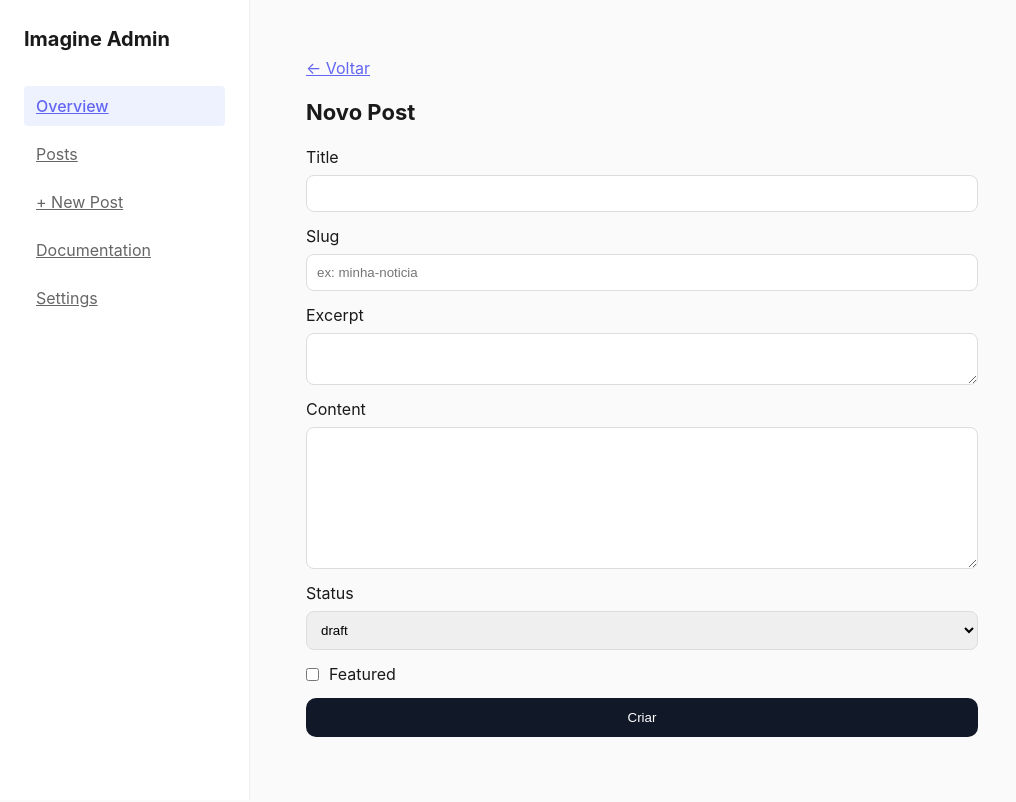
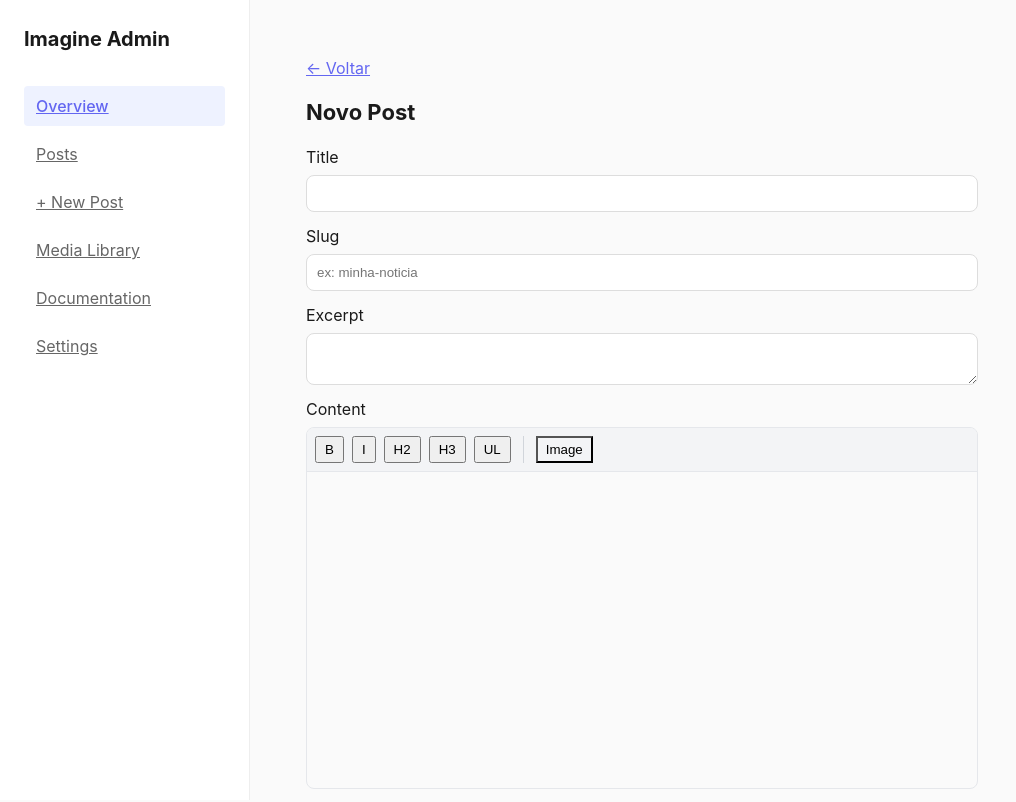
Before and after one commit to jpsette/imagineclub, a Next.js app in the folder apps/admin/: page /posts/new in a window 1280 px wide. Shown: the top 802 px of the page, without its empty margins (0-1016 px from the left). Built offline with nearby package versions, Linux system fonts and the light colour scheme; no server answers.

Commit message:
feat(admin): rich text editor with image upload

```diff
--- a/apps/admin/src/app/docs/page.tsx
+++ b/apps/admin/src/app/docs/page.tsx
@@ -5,8 +5,6 @@ import { marked } from 'marked';
 async function getDocContent(filename: string) {
     // Security: only allow reading from allowed paths in docs
     const docsDir = path.resolve(process.cwd(), '../../docs');
-    // Fallback to reading from local README if needed
-    const allowedFiles = ['design-system.md', 'README.md', 'MONOREPO.md', 'UI_RULES.md'];
 
     // Note: specific mapping for project root files
     let filePath;
@@ -19,7 +17,7 @@ async function getDocContent(filename: string) {
     try {
         const content = fs.readFileSync(filePath, 'utf8');
         return marked(content);
-    } catch (err) {
+    } catch {
         return '<h1>Document not found</h1><p>The requested document could not be loaded.</p>';
     }
 }
--- a/apps/admin/src/app/layout.tsx
+++ b/apps/admin/src/app/layout.tsx
@@ -53,6 +53,12 @@ export default function RootLayout({
               </li>
 
               <li style={{ marginBottom: "8px" }}>
+                <a href="/media" style={{ display: "block", padding: "8px 12px", borderRadius: "4px", color: "#666" }}>
+                  Media Library
+                </a>
+              </li>
+
+              <li style={{ marginBottom: "8px" }}>
                 <a href="/docs" style={{ display: "block", padding: "8px 12px", borderRadius: "4px", color: "#666" }}>
                   Documentation
                 </a>
--- a/apps/admin/src/app/posts/new/page.tsx
+++ b/apps/admin/src/app/posts/new/page.tsx
@@ -1,7 +1,13 @@
+"use client";
+
 import Link from 'next/link';
 import { createPost } from '../actions';
+import { useState } from 'react';
+import RichTextEditor from '../../../components/RichTextEditor';
 
 export default function NewPostPage() {
+  const [content, setContent] = useState('');
+
   return (
     <div style={{ padding: 24, maxWidth: 720 }}>
       <div style={{ marginBottom: 16 }}>
@@ -28,7 +34,10 @@ export default function NewPostPage() {
 
         <label style={{ display: 'grid', gap: 6 }}>
           <span>Content</span>
-          <textarea name="content" rows={8} style={{ padding: 10, border: '1px solid #ddd', borderRadius: 8 }} />
+          {/* Hidden input to pass content to server action */}
+          <input type="hidden" name="content" value={content} />
+          {/* Editor */}
+          <RichTextEditor content={content} onChange={setContent} />
         </label>
 
         <label style={{ display: 'grid', gap: 6 }}>
--- /dev/null
+++ b/apps/admin/src/components/RichTextEditor.tsx
@@ -0,0 +1,146 @@
+"use client";
+
+import { useEditor, EditorContent } from '@tiptap/react';
+import StarterKit from '@tiptap/starter-kit';
+import ImageExtension from '@tiptap/extension-image';
+import { useCallback, useRef, useState } from 'react';
+
+// Use NEXT_PUBLIC_API_URL for upload
+const API_BASE = process.env.NEXT_PUBLIC_API_URL || "https://api.imagine.club";
+
+interface RichTextEditorProps {
+    content?: string;
+    onChange?: (html: string) => void;
+}
+
+export default function RichTextEditor({ content = '', onChange }: RichTextEditorProps) {
+    const fileInputRef = useRef<HTMLInputElement>(null);
+    const [uploading, setUploading] = useState(false);
+
+    const editor = useEditor({
+        extensions: [
+            StarterKit,
+            ImageExtension,
+        ],
+        content: content,
+        onUpdate: ({ editor }) => {
+            onChange?.(editor.getHTML());
+        },
+        editorProps: {
+            attributes: {
+                class: 'prose prose-sm sm:prose lg:prose-lg xl:prose-2xl focus:outline-none min-h-[150px] p-4 border rounded-md',
+                style: 'min-height: 300px;'
+            },
+        },
+    });
+
+    const addImage = useCallback(() => {
+        fileInputRef.current?.click();
+    }, []);
+
+    const handleFileChange = async (e: React.ChangeEvent<HTMLInputElement>) => {
+        if (!e.target.files?.length) return;
+        const file = e.target.files[0];
+        setUploading(true);
+
+        try {
+            const formData = new FormData();
+            formData.append('file', file);
+
+            // Upload to API
+            const res = await fetch(`${API_BASE}/cms/assets/upload`, {
+                method: 'POST',
+                body: formData,
+            });
+
+            if (!res.ok) throw new Error('Upload failed');
+
+            const data = await res.json();
+
+            // Insert image into editor
+            if (data.url) {
+                editor?.chain().focus().setImage({ src: data.url }).run();
+            }
+        } catch (error) {
+            console.error(error);
+            alert('Failed to upload image');
+        } finally {
+            setUploading(false);
+            if (fileInputRef.current) fileInputRef.current.value = '';
+        }
+    };
+
+    if (!editor) {
+        return null;
+    }
+
+    return (
+        <div style={{ border: '1px solid #e5e7eb', borderRadius: '8px', overflow: 'hidden' }}>
+            <div style={{
+                background: '#f3f4f6',
+                padding: '8px',
+                borderBottom: '1px solid #e5e7eb',
+                display: 'flex',
+                gap: '8px',
+                flexWrap: 'wrap'
+            }}>
+                <button
+                    type="button"
+                    onClick={() => editor.chain().focus().toggleBold().run()}
+                    disabled={!editor.can().chain().focus().toggleBold().run()}
+                    style={{ fontWeight: editor.isActive('bold') ? 'bold' : 'normal', padding: '4px 8px' }}
+                >
+                    B
+                </button>
+                <button
+                    type="button"
+                    onClick={() => editor.chain().focus().toggleItalic().run()}
+                    disabled={!editor.can().chain().focus().toggleItalic().run()}
+                    style={{ fontStyle: editor.isActive('italic') ? 'italic' : 'normal', padding: '4px 8px' }}
+                >
+                    I
+                </button>
+                <button
+                    type="button"
+                    onClick={() => editor.chain().focus().toggleHeading({ level: 2 }).run()}
+                    style={{ fontWeight: editor.isActive('heading', { level: 2 }) ? 'bold' : 'normal', padding: '4px 8px' }}
+                >
+                    H2
+                </button>
+                <button
+                    type="button"
+                    onClick={() => editor.chain().focus().toggleHeading({ level: 3 }).run()}
+                    style={{ fontWeight: editor.isActive('heading', { level: 3 }) ? 'bold' : 'normal', padding: '4px 8px' }}
+                >
+                    H3
+                </button>
+                <button
+                    type="button"
+                    onClick={() => editor.chain().focus().toggleBulletList().run()}
+                    style={{ fontWeight: editor.isActive('bulletList') ? 'bold' : 'normal', padding: '4px 8px' }}
+                >
+                    UL
+                </button>
+                <div style={{ width: '1px', background: '#d1d5db', margin: '0 4px' }}></div>
+                <button
+                    type="button"
+                    onClick={addImage}
+                    disabled={uploading}
+                    style={{ padding: '4px 8px', background: uploading ? '#e5e7eb' : 'transparent' }}
+                >
+                    {uploading ? '...' : 'Image'}
+                </button>
+                <input
+                    type="file"
+                    ref={fileInputRef}
+                    style={{ display: 'none' }}
+                    accept="image/*"
+                    onChange={handleFileChange}
+                />
+            </div>
+            <div style={{ padding: '8px', minHeight: '300px' }}>
+                <EditorContent editor={editor} />
+            </div>
+        </div>
+    );
+}
```
Also changed, not shown: apps/admin/package.json (+8 -4 lines), apps/admin/src/app/posts/[id]/edit/form.tsx (+8 -6 lines), 1 other file (tests, documents, lock files or other folders).
